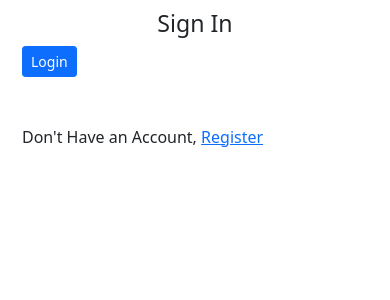
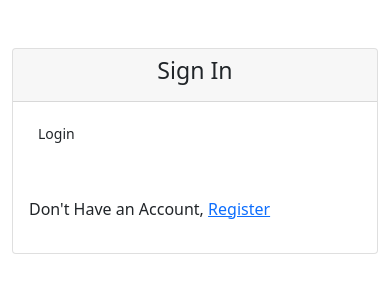
Before and after one commit to RhonaJoyKe/Insta-Clone, a Django app: template app/templates/registration/login.html in a window 390 px wide. Shown: the top 300 px of the page. Run offline with Django 3.2, Linux system fonts and the light colour scheme; the template is opened without the code that fills it: most values are stand-ins (such as "Sample title", 1, 10 or a date in 2020); some libraries are stand-ins or nearby versions.

Commit message:
styles registration

```diff
--- a/app/templates/registration/login.html
+++ b/app/templates/registration/login.html
@@ -4,41 +4,30 @@
 <div class="container">
     <div class="row">
         <!-- Empty div -->
-    <div class="col-md-4">
-
+        <div class="col-md-4 phones"></div>
+        <div class="">
+            <!-- {% if form.errors %}
+            <p> Password or Username is incorrect </p>
+            {% endif %} -->
+            <div class="card mt-5">
+                <div class="card-header">
+                    <h3 class="text-center sign">Sign In</h3>
                 </div>
-    <div class="col-md-4">
-      {% if form.errors %}
-        <p> Password or Username is incorrect </p>
-      {% endif %}
-      <div class="panel panel-default" id="panel">
-
-        <div class="panel-heading">
-          <h3 class="text-center">Sign In</h3>
-        </div>
-        <div class="panel-body">
-
-          <form  action="/accounts/login/" method="post">
+                <div class="card-body">
+                    <form action="/accounts/login/" method="post">
                         {% csrf_token %}
                         {% bootstrap_form form%}
-
                         <div class="form-group">
-              <input type="submit" class="btn btn-primary btn-sm" value="Login">
+                            <input type="submit" class="btn btn-sm" value="Login">
+                        </div>
+                        <input type="hidden" name="next" value="{{next}}">
+                    </form>
                     <p class="mt-5">Don't Have an Account, <a href="/accounts/register/" class="text-primary">Register</a></p>
                 </div>
-
-            <input type="hidden" name="next" value="{{next}}">
-
-          </form>
-
             </div>
-
-      </div>
-
         </div>
         <!-- empty div -->
         <div class="col-md-4"></div>
     </div>
 </div>
-
 {% endblock %}
```
Lines whose indentation alone changed are shown as unchanged.
